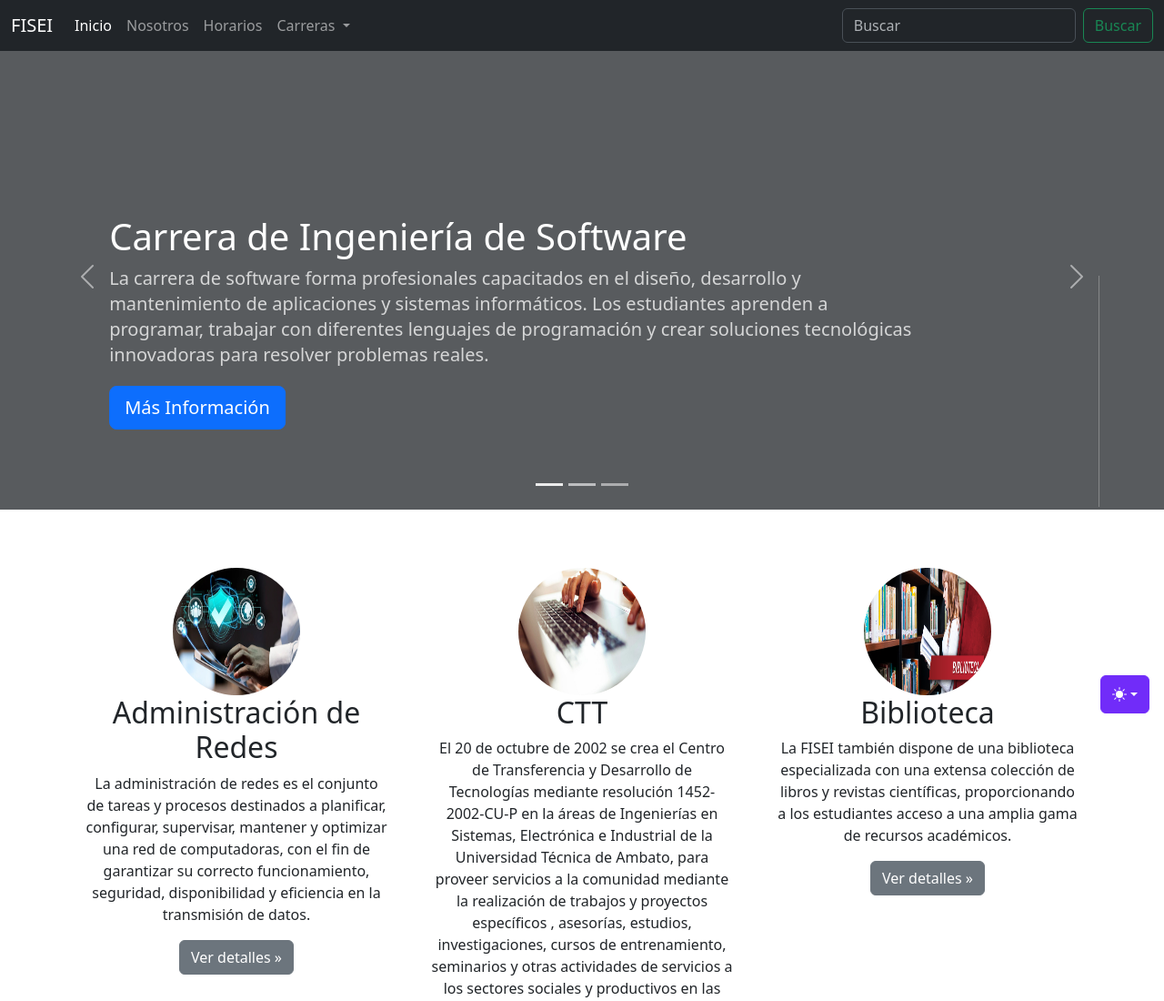
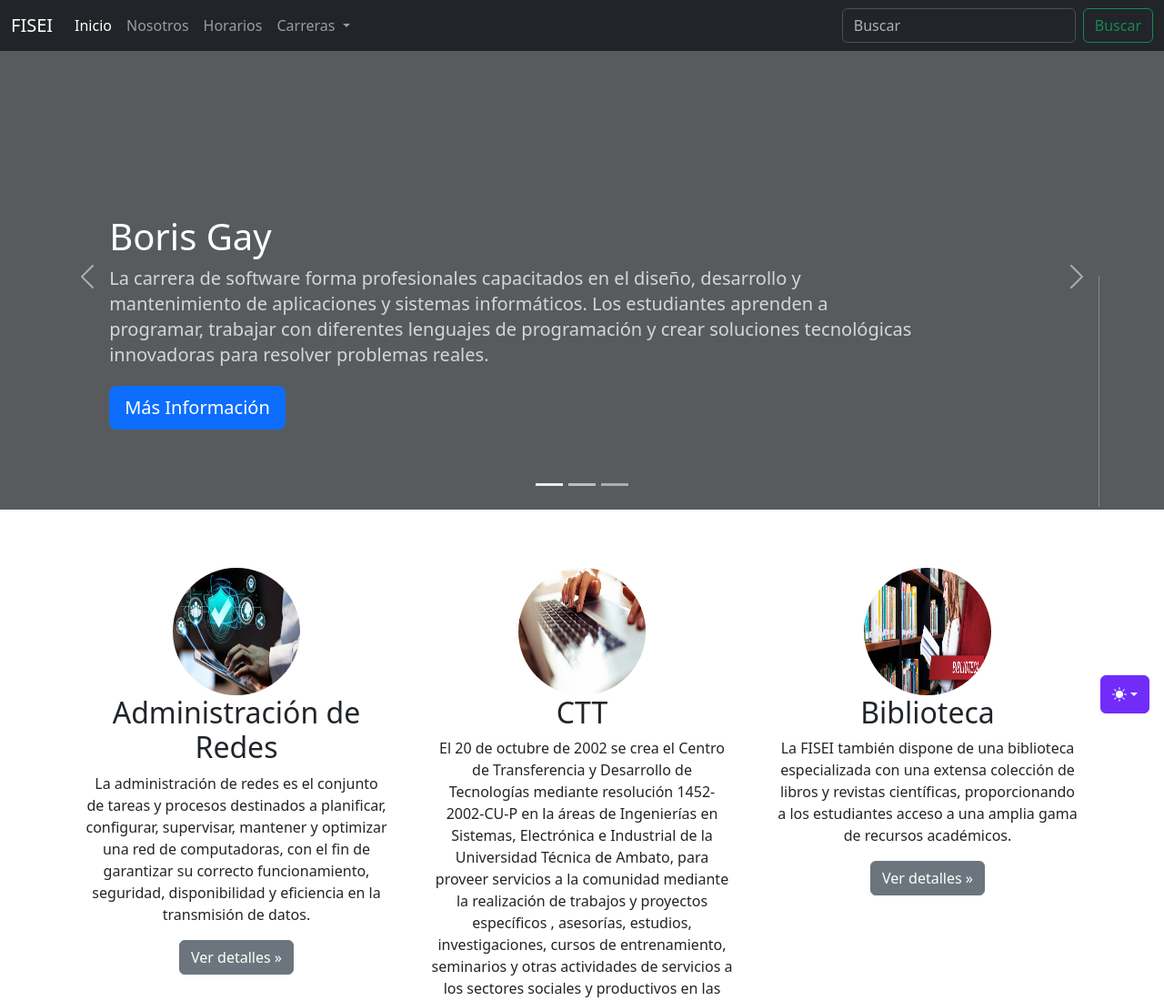
Before and after one commit to josephch28/fisei, a plain HTML site: page index.html in a window 1280 px wide. Shown: the top 1100 px of the page at 91% size. Drawn offline with Linux system fonts and the light colour scheme.

Commit message:
Referenciando que boris es gay

```diff
--- a/index.html
+++ b/index.html
@@ -286,7 +286,7 @@
             </svg>
             <div class="container">
               <div class="carousel-caption text-start">
-                <h1>Carrera de Ingeniería de Software</h1>
+                <h1>Boris Gay</h1>
                 <p class="opacity-75">
                   La carrera de software forma profesionales capacitados en el diseño, desarrollo y
                   mantenimiento de aplicaciones y sistemas informáticos. Los estudiantes aprenden a programar,
```
